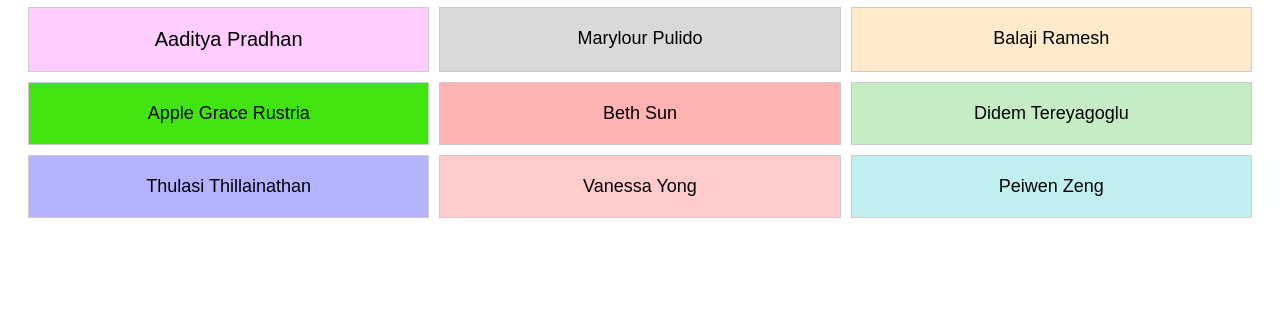
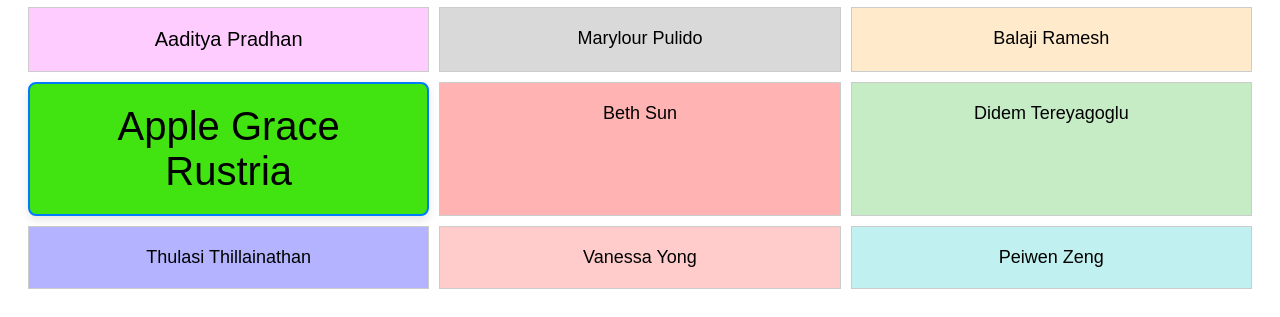
Before and after one commit to INM-420/github-assignment, a website: page index.html in a window 1280 px wide. Shown: the part 935-1252 px from the top of the page. Before the commit the page ends 1181 px from the top, so only its background shows below. Drawn offline with Linux system fonts and the light colour scheme.

Commit message:
Update style.css

```diff
--- a/css/style.css
+++ b/css/style.css
@@ -91,14 +91,14 @@ header {
 
 #apple {
   background-color: #41e410;
-  /* border: 2px solid #007bff;
+  border: 2px solid #007bff;
   border-radius: 8px;
   box-shadow: 0 4px 10px rgba(0, 0, 0, 0.1);
   padding: 20px;
   text-align: center;
-  font-size: 20px;
+  font-size: 40px;
   font-family: Arial, sans-serif;
-  transition: transform 0.2s, box-shadow 0.2s;  */
+  transition: transform 0.2s, box-shadow 0.2s;
 }
 
 #beth {
```
